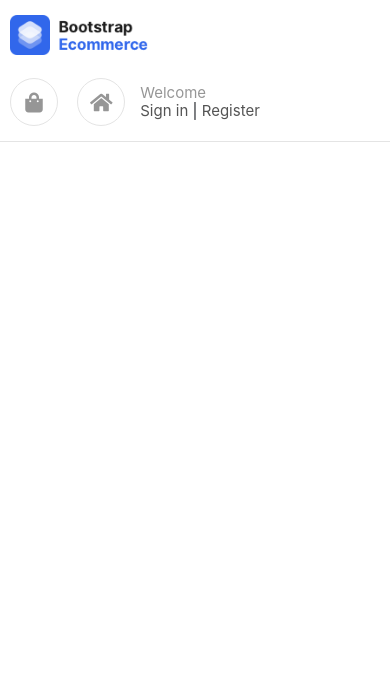
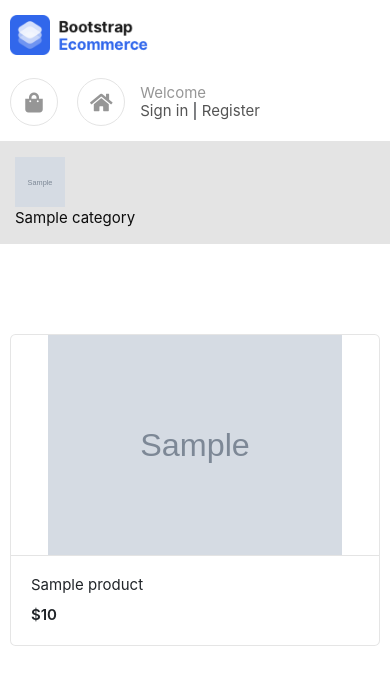
Before and after one commit to Jayesh-cj/Multi-Vendor-Ecommerce-Application, a Django app: template templates/customer/homepage.html in a window 390 px wide. Shown: the top 685 px of the page. Run offline with Django 5.2, Linux system fonts and the light colour scheme; the template is opened without the code that fills it: most values are stand-ins (such as "Sample title", 1, 10 or a date in 2020); grey boxes marked "Sample" are stand-in pictures; some libraries are stand-ins or nearby versions; some web fonts are replaced.

Commit message:
Show all products in homepage for customer

```diff
--- a/products/models.py
+++ b/products/models.py
@@ -44,9 +44,9 @@ class Product(BaseModel):
     vendor = models.ForeignKey(User, on_delete=models.CASCADE, related_name='product_vendor')
     colors = models.ManyToManyField(ColorVariant, blank=True)
     sizes = models.ManyToManyField(SizeVariant, blank=True)
-    name = models.CharField(max_length=100)
-    description = models.CharField(max_length=200)
-    slug = models.SlugField(null=True, blank=True, unique=True)
+    name = models.CharField(max_length=300)
+    description = models.CharField(max_length=1000)
+    slug = models.SlugField(null=True, blank=True, unique=True, max_length=300)
     price = models.DecimalField(decimal_places=2, max_digits=8)
     stock = models.IntegerField(default=1)
 
--- a/templates/customer/homepage.html
+++ b/templates/customer/homepage.html
@@ -1,4 +1,41 @@
 {% extends "base/header.html" %}
 {% block content %}
 
+<!-- Navbar for categories -->
+<nav class="navbar navbar-expand-lg navbar-light bg-light">
+    <div class="container">
+        <ul class="navbar-nav">
+            {% for category in categories %}
+                <li class="nav-item mr-4">
+                    <a class="nav-link" href="#">
+                        {% if category.image %}
+                            <img src="{{ category.image.url }}" alt="" width="50" height="50" class="mr-4" ><br>
+                            {{ category }}
+                        {% endif %}
+                    </a>
+                </li>
+            {% endfor %}
+        </ul>
+    </div>
+</nav>
+
+<!-- Product Grid -->
+<div class="container mt-5 pt-5">
+    <div class="row">
+        {% for product in products %}
+        <div class="col-md-3">
+            <figure class="card card-product-grid">
+                <div class="img-wrap">
+                    <img src="{{ product.product_images.all.0.image.url }}">
+                </div>
+                <figcaption class="info-wrap border-top">
+                    <a href="#" class="title">{{ product.name }}</a>
+                    <div class="price mt-2">${{ product.price }}</div> <!-- price-wrap.// -->
+                </figcaption>
+            </figure> <!-- card // -->
+        </div> <!-- col.// -->
+        {% endfor %}
+    </div>
+</div>
+
 {% endblock content %}
```
Also changed, not shown: customer/views.py (+7 -2 lines), products/migrations/0006_alter_colorvariant_options_alter_product_description.py (added), products/migrations/0007_alter_product_description_alter_product_name.py (added), products/migrations/0008_alter_product_slug.py (added), 4 other files.
